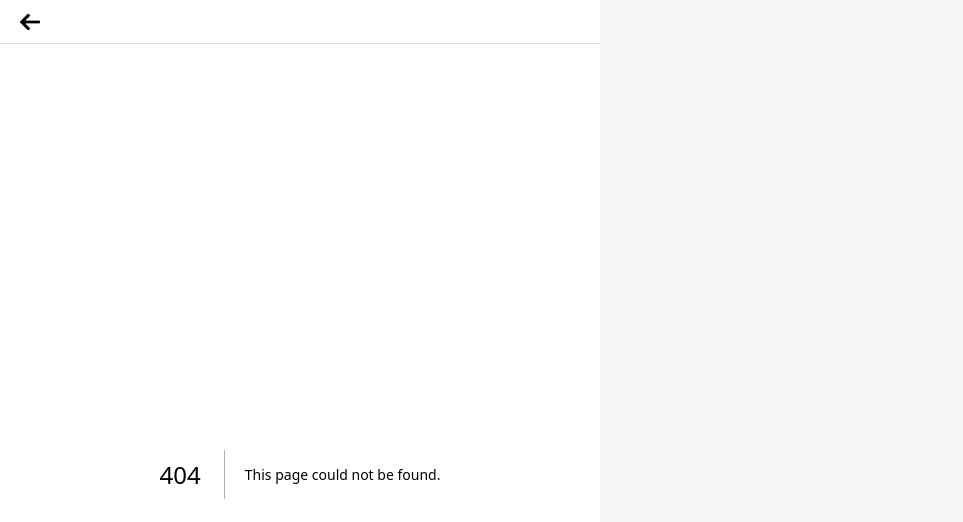
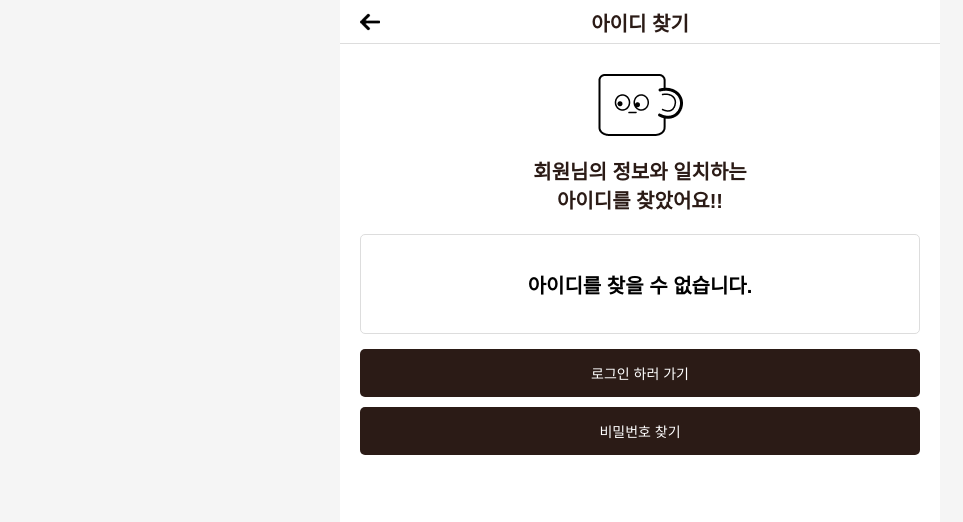
Before and after one commit to seongjongju/CoffeeOrder-app-front, a Next.js app: page /userFind/idFindResult in a window 1280 px wide. Before the commit this address had no page. Shown: the top 522 px of the page, without its empty margins (0-963 px from the left). Built offline with nearby package versions, Linux system fonts and the light colour scheme.

Commit message:
비밀번호 찾기 해야함

```diff
--- a/app/ClientLayout.tsx
+++ b/app/ClientLayout.tsx
@@ -14,6 +14,8 @@ const ClientLayout = ({children}:{ children: React.ReactNode }) => {
         if(pathName === '/policy') return '이용약관';
         if(pathName === '/signUp') return '회원가입';
         if(pathName === '/login') return '로그인';
+        if(pathName === '/userFind/idFind' || pathName === '/userFind/idFindResult') return '아이디 찾기';
+        if(pathName === '/userFind/passwordFind' || pathName === '/userFind/passwordFindResult') return '비밀번호 찾기';
         return '';
     };
 
--- /dev/null
+++ b/app/userFind/idFindResult/page.tsx
@@ -0,0 +1,67 @@
+'use client';
+import { AuthContainer, AuthText, AuthTop } from '@/features/styled/authStyled';
+import { Inner } from '@/shared/styled/GlobalStyled';
+import Image from 'next/image';
+import mascot from '@/shared/assets/images/contents/mascot.png';
+import { useSearchParams, useRouter } from 'next/navigation';
+import Button from '@/shared/components/Button';
+
+const IdFindResultPage = () => {
+    const searchParams = useSearchParams();
+    const userId = searchParams.get('userId');
+    const router = useRouter();
+
+    return (
+        <>
+            <Inner>
+                <div>
+                    <AuthTop>
+                        <Image src={mascot} alt='마스코트' />
+                        <AuthText>
+                            회원님의 정보와 일치하는 <br />
+                            아이디를 찾았어요!!
+                        </AuthText>
+                    </AuthTop>
+                    <div
+                        style={
+                            {
+                                border: '1px solid #ddd',
+                                borderRadius: '5px',
+                                height: '100px',
+                                display: 'flex',
+                                justifyContent: 'center',
+                                alignItems: 'center',
+                                fontSize: '20px',
+                                fontWeight: '700',
+                                marginTop: '20px',
+                            }
+                        }
+                    >
+                        {userId ? userId : '아이디를 찾을 수 없습니다.'}
+                    </div>
+                    <div
+                        style={
+                            {
+                                display: 'flex',
+                                flexDirection: 'column',
+                                gap: '10px',
+                                marginTop: '15px',
+                            }
+                        }
+                    >
+                        <Button
+                            buttonText='로그인 하러 가기'
+                            onClick={() => router.push('/login')}
+                        />
+                        <Button
+                            buttonText='비밀번호 찾기'
+                            onClick={() => router.push('/userFind/passwordFind')}
+                        />
+                    </div>
+                </div>
+            </Inner>
+        </>
+    );
+};
+
+export default IdFindResultPage;
```
Also changed, not shown: app/userFind/idFind/page.tsx (+6 -6 lines), app/userFind/passwordFind/page.tsx (added, +11 -0 lines).
